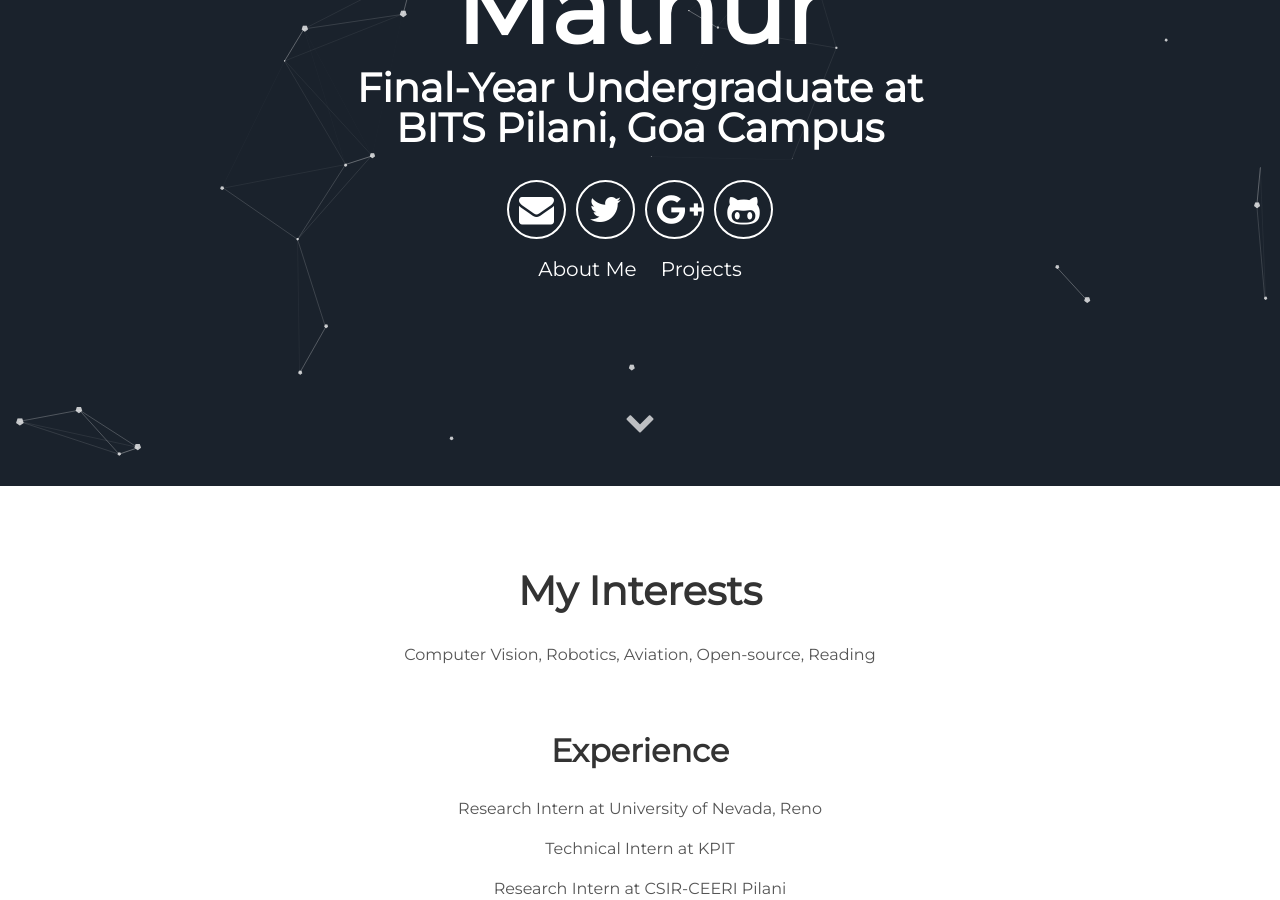
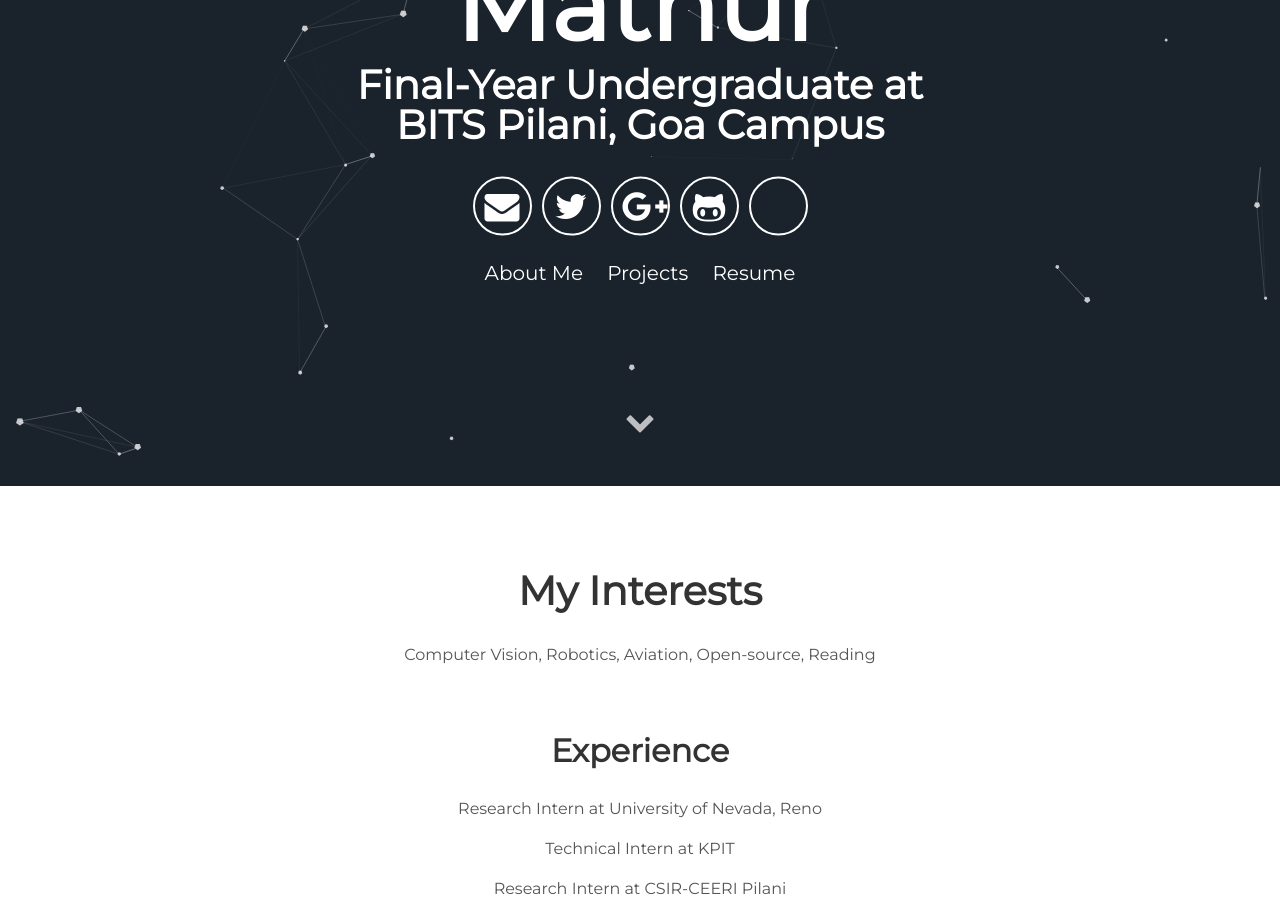
Before and after one commit to Matnay/matnay.github.io, a Jekyll site: the page built from index.html, in a window 1280 px wide and 900 px high, scrolled down 414 px. Built offline with Jekyll 4.4.1, drawn with Linux system fonts in a browser that asks for light colours.

Commit message:
Update header.html

```diff
--- a/_includes/header.html
+++ b/_includes/header.html
@@ -5,14 +5,16 @@
         <span class="site-description">{{site.user_title}}</span>
       </h1>
       <div class="header-icons">
-        <a aria-label="Send email" href="#"><i class="icon fa fa-envelope"></i></a>
-        <a aria-label="My Twitter" target="_blank" href="#"><i class="icon fa fa-twitter" aria-hidden="true"></i></a>
+        <a aria-label="Send email" href="matnay17@gmail.com"><i class="icon fa fa-envelope"></i></a>
+        <a aria-label="My Twitter" target="_blank" href="matnay17"><i class="icon fa fa-twitter" aria-hidden="true"></i></a>
         <a aria-label="My Google Plus" target="_blank" href="#"><i class="icon fa fa-google-plus" aria-hidden="true"></i></a>
-        <a aria-label="My Github" target="_blank" href="#"><i class="icon fa fa-github-alt" aria-hidden="true"></i></a>
+        <a aria-label="My Github" target="_blank" href="https://github.com/Matnay"><i class="icon fa fa-github-alt" aria-hidden="true"></i></a>
+        <a aria-label="My LinkedIn" target="_blank" href="https://www.linkedin.com/in/pranay-mathur1998/"><i class="icon fa fa-linkedin-alt" aria-hidden="true"></i></a>
       </div>
       <div class="header-links">
-        <a class="link" href="#about" data-scroll>About Me</a>
-        <a class="link" href="#projects" data-scroll>Projects</a>
+        <a class="link" href="#About" data-scroll>About Me</a>
+        <a class="link" href="#Projects" data-scroll>Projects</a>
+        <a class="link" href="https://github.com/Matnay/matnay.github.io/blob/main/assets/Pranay%20Mathur.pdf" data-scroll>Resume</a>
       </div>
   </div>
   <a class="down" href="#about" data-scroll><i class="icon fa fa-chevron-down" aria-hidden="true"></i></a>
```
